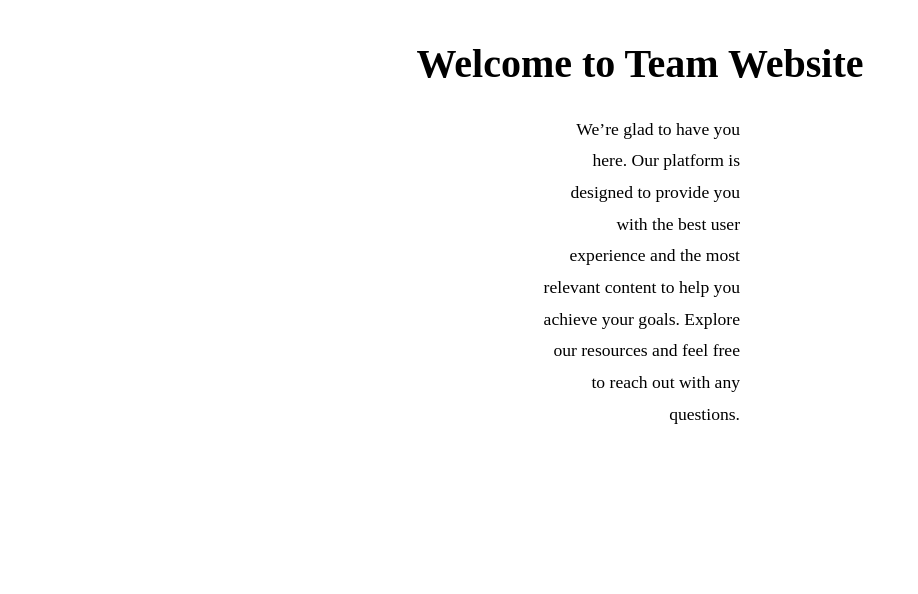
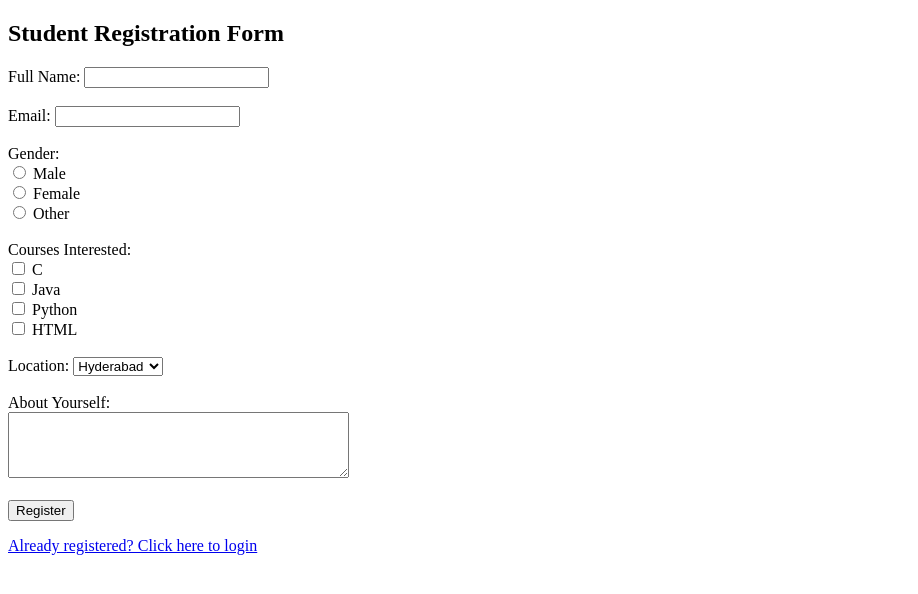
Before and after one commit to Suryasri24/my-first-repo, a plain HTML site: page index.html in a window 1280 px wide. Shown: the whole page, without its empty margins (0-918 px from the left). Drawn offline with Linux system fonts and the light colour scheme.

Commit message:
Update index.html

```diff
--- a/index.html
+++ b/index.html
@@ -1,32 +1,41 @@
 <!DOCTYPE html>
 <html>
 <head>
-  <title>Title Section</title>
-  <style>
-   {
-      margin: 0;
-      padding: 0;
-      box-sizing: border-box;
-    }
-    h1 {
-      text-align: center;
-      font-weight: bold;
-      margin-top: 40px;
-      font-size: 2.5em;
-    }
-    p {
-      text-align:right;
-      line-height: 1.8;
-      max-width: 200px;
-      margin: 20px auto;
-      font-size: 1.1em;
-    }
-  </style>
+    <title>Student Registration Form</title>
 </head>
 <body>
-  <h1>Welcome to Team Website</h1>
-  <p>
-    We’re glad to have you here. Our platform is designed to provide you with the best user experience and the most relevant content to help you achieve your goals. Explore our resources and feel free to reach out with any questions.
-  </p>
+    <h2>Student Registration Form</h2>
+    <form>
+        <label for="fullname">Full Name:</label>
+        <input type="text" id="fullname" name="fullname"><br><br>
+
+        <label for="email">Email:</label>
+        <input type="text" id="email" name="email"><br><br>
+
+        Gender:<br>
+        <input type="radio" name="gender" value="Male"> Male<br>
+        <input type="radio" name="gender" value="Female"> Female<br>
+        <input type="radio" name="gender" value="Other"> Other<br><br>
+
+        Courses Interested:<br>
+        <input type="checkbox" name="course" value="C"> C<br>
+        <input type="checkbox" name="course" value="Java"> Java<br>
+        <input type="checkbox" name="course" value="Python"> Python<br>
+        <input type="checkbox" name="course" value="HTML"> HTML<br><br>
+
+        <label for="location">Location:</label>
+        <select name="location" id="location">
+            <option value="Hyderabad">Hyderabad</option>
+            <option value="Vizag">Vizag</option>
+            <option value="Vijayawada">Vijayawada</option>
+        </select><br><br>
+
+        <label for="about">About Yourself:</label><br>
+        <textarea name="about" rows="4" cols="40"></textarea><br><br>
+
+        <input type="submit" value="Register">
+    </form>
+
+    <p><a href="/login.html">Already registered? Click here to login</a></p>
 </body>
 </html>
```
